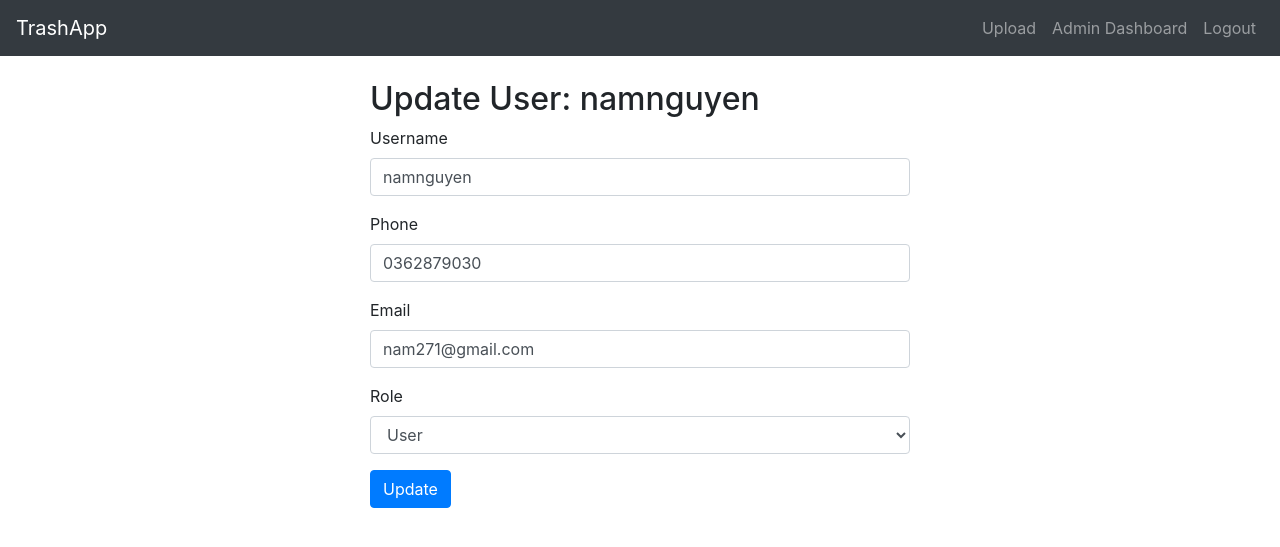
After one commit to Lmonzz/CNN-Learning, a Flask app: page /admin/user/update/2 in a window 1280 px wide. The commit adds this page. Shown: the top 547 px of the page. Run offline with Flask 3, Linux system fonts and the light colour scheme; a user stored in the database is signed in; data comes from the database, SQL or seed files in the repository; both versions use the stored data as it was after the commit; some libraries are stand-ins or nearby versions.

Commit message:
update the admin dashboard

```diff
--- a/ESP32CAM/TrashFlask/app.py
+++ b/ESP32CAM/TrashFlask/app.py
@@ -21,7 +21,6 @@ def allowed_file(filename):
 if not os.path.exists(UPLOAD_FOLDER):
     os.makedirs(UPLOAD_FOLDER)
 
-app.config['SECRET_KEY'] = 'mysecretkey'
 app.config['UPLOAD_FOLDER'] = UPLOAD_FOLDER
 app.config['SECRET_KEY'] = 'mysecretkey'
 app.config['SQLALCHEMY_DATABASE_URI'] = 'sqlite:///' + os.path.join(basedir, 'flaskApp.sqlite')
@@ -166,6 +165,40 @@ def admin_dashboard():
     trash = Trash.query.all()
     return render_template('admin_dashboard.html', users=users, trash=trash)
 
+@app.route('/admin/user/update/<int:user_id>', methods=['GET', 'POST'])
+def update_user(user_id):
+    if not session.get("username") or session['role'] != 'admin':
+        flash("You need to login as admin first", "danger")
+        return redirect(url_for('login'))
+    user = User.query.get(user_id)
+    form = updateForm(obj=user)
+    if form.validate_on_submit():
+        if user:
+            user.username = form.username.data
+            user.phone = form.phone.data
+            user.email = form.email.data
+            user.role = form.role.data
+            db.session.commit()
+            flash('User updated successfully')
+        else:
+            flash('User not found', 'danger')
+        return redirect(url_for('admin_dashboard'))
+    return render_template('update_user.html', form=form, user=user)
+
+@app.route('/admin/user/delete/<int:user_id>')
+def delete_user(user_id):
+    if not session.get("username") or session['role'] != 'admin':
+        flash("You need to login as admin first", "danger")
+        return redirect(url_for('login'))
+    user = User.query.get_or_404(user_id)
+    if user:
+        db.session.delete(user)
+        db.session.commit()
+        flash('User deleted successfully')
+    else:
+        flash('User not found', 'danger')
+    return redirect(url_for('admin_dashboard'))
+
 @app.route('/admin/reset_trash/<int:trash_id>', methods=['POST'])
 def reset_trash(trash_id):
     if not session.get("username") or session['role'] != 'admin':
--- a/ESP32CAM/TrashFlask/forms.py
+++ b/ESP32CAM/TrashFlask/forms.py
@@ -20,4 +20,5 @@ class updateForm(FlaskForm):
     username = StringField('Username', validators=[DataRequired()])
     phone = StringField('Phone', validators=[DataRequired()])
     email = StringField('Email', validators=[DataRequired(), Email()])
+    role = SelectField('Role', choices=[('user', 'User'), ('admin', 'Admin')], validators=[DataRequired()])
     submit = SubmitField('Update')
--- a/ESP32CAM/TrashFlask/templates/admin_dashboard.html
+++ b/ESP32CAM/TrashFlask/templates/admin_dashboard.html
@@ -12,6 +12,7 @@
       <th>Phone</th>
       <th>Email</th>
       <th>Role</th>
+      <th>Actions</th>
     </tr>
   </thead>
   <tbody>
@@ -22,6 +23,10 @@
       <td>{{ user.phone }}</td>
       <td>{{ user.email }}</td>
       <td>{{ user.role }}</td>
+      <td>
+        <a href="{{ url_for('update_user', user_id=user.id) }}" class="btn btn-primary btn-sm">Edit</a>
+        <a href="{{ url_for('delete_user', user_id=user.id) }}" class="btn btn-danger btn-sm">Delete</a>
+      </td>
     </tr>
     {% endfor %}
   </tbody>
--- a/ESP32CAM/TrashFlask/templates/base.html
+++ b/ESP32CAM/TrashFlask/templates/base.html
@@ -16,11 +16,11 @@
        <ul class="navbar-nav ml-auto">
          {% if session.get("username") %}
            <li class="nav-item">
-             <a class="nav-link" href="{{ url_for('dashboard') }}">Dashboard</a>
+             <a class="nav-link" href="{{ url_for('dashboard') }}">Upload</a>
            </li>
            {% if session.get("role") == 'admin' %}
            <li class="nav-item">
-             <a class="nav-link" href="{{ url_for('admin_dashboard') }}">Admin</a>
+             <a class="nav-link" href="{{ url_for('admin_dashboard') }}">Admin Dashboard</a>
            </li>
            {% endif %}
            <li class="nav-item">
--- /dev/null
+++ b/ESP32CAM/TrashFlask/templates/update_user.html
@@ -0,0 +1,31 @@
+{% extends "base.html" %}
+{% block title %}Update User{% endblock %}
+{% block content %}
+<div class="row justify-content-center">
+  <div class="col-md-6">
+    <h2>Update User: {{ user.username }}</h2>
+    <form method="POST" action="{{ url_for('update_user', user_id=user.id) }}">
+      {{ form.hidden_tag() }}
+      <div class="form-group">
+        {{ form.username.label(class="form-label") }}
+        {{ form.username(class="form-control") }}
+      </div>
+      <div class="form-group">
+        {{ form.phone.label(class="form-label") }}
+        {{ form.phone(class="form-control") }}
+      </div>
+      <div class="form-group">
+        {{ form.email.label(class="form-label") }}
+        {{ form.email(class="form-control") }}
+      </div>
+      <div class="form-group">
+        {{ form.role.label(class="form-label") }}
+        {{ form.role(class="form-control") }}
+      </div>
+      <div class="form-group">
+        {{ form.submit(class="btn btn-primary") }}
+      </div>
+    </form>
+  </div>
+</div>
+{% endblock %}
```
Also changed, not shown: ESP32CAM/TrashFlask/templates/dashboard.html (+48 -8 lines), ESP32CAM/TrashFlask/flaskApp.sqlite, ESP32CAM/captured_images/20250403_191339_lon_monster.jpg (added), ESP32CAM/captured_images/20250403_192015_anh_test_4.jpg (added), ESP32CAM/captured_images/20250403_203642_daulocthuocla_test_6.png (added).
